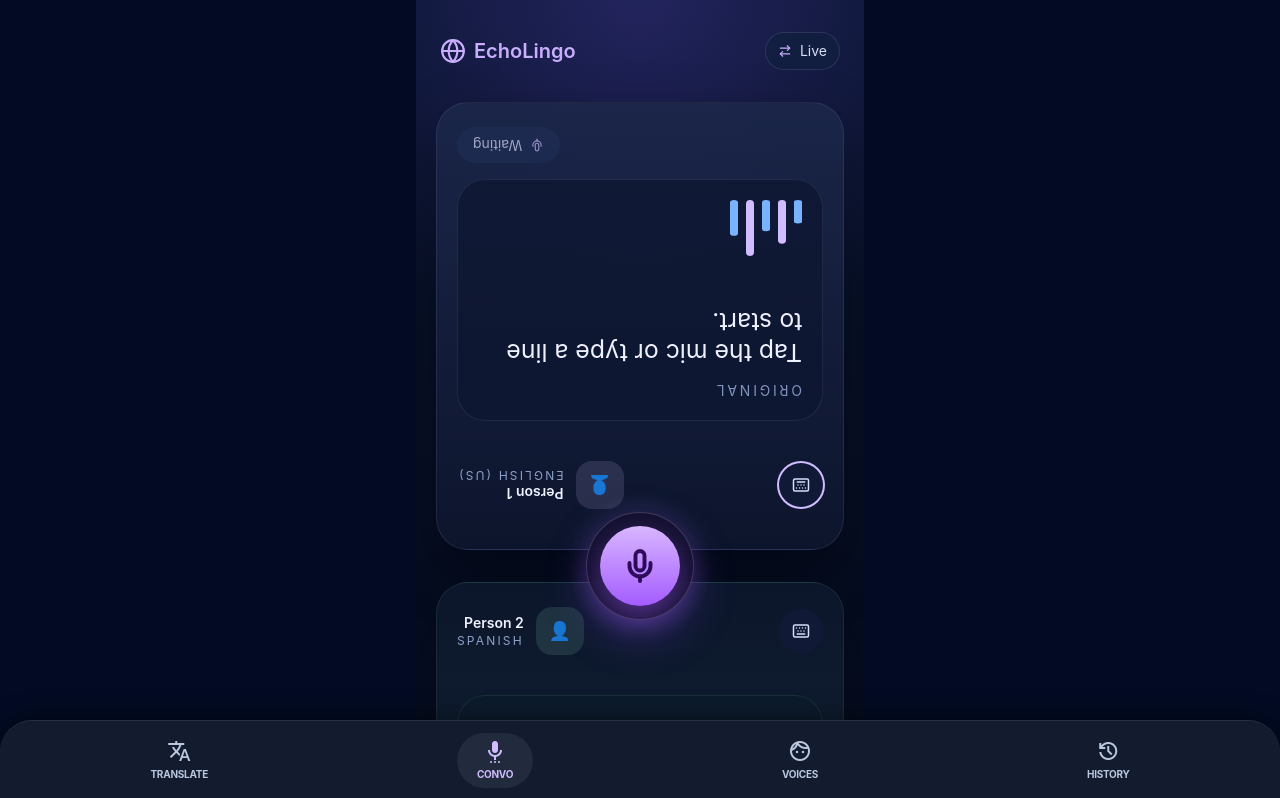
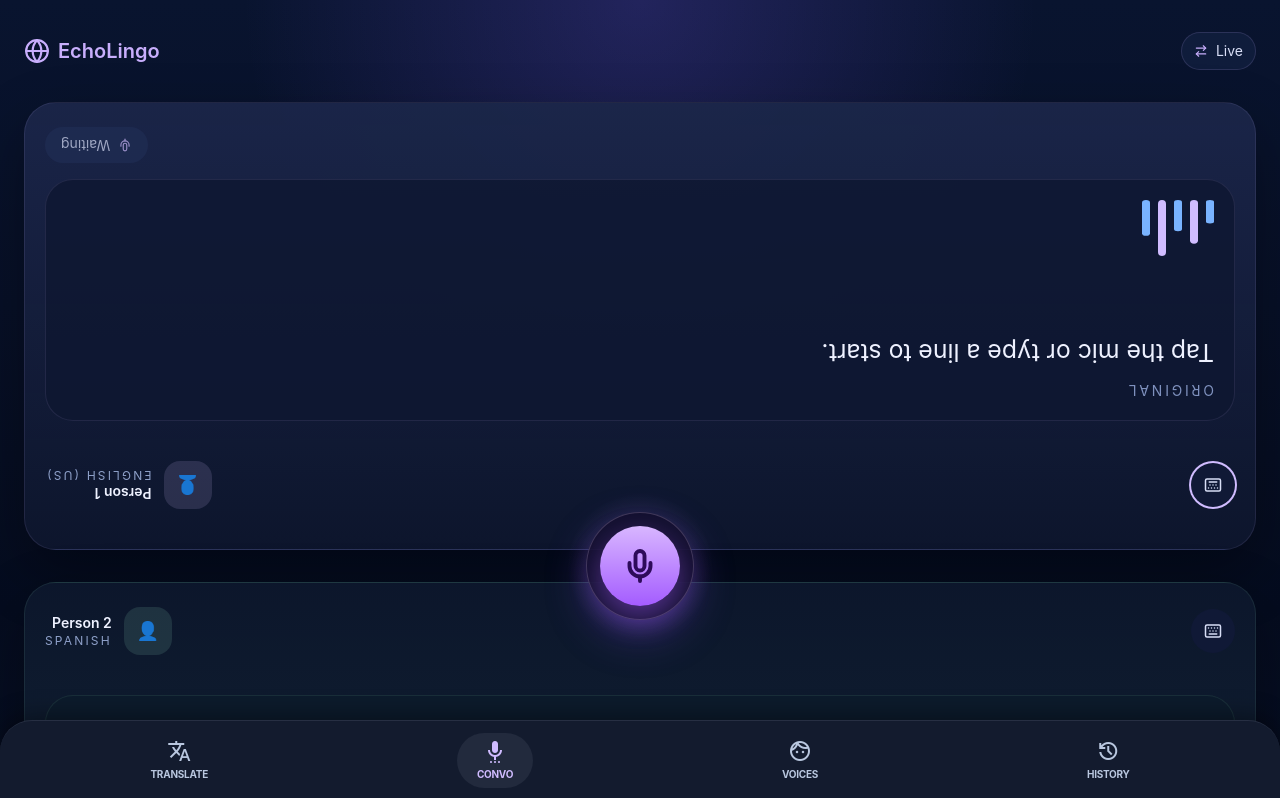
Before and after one commit to LJebry/EchoLingo, a Next.js app: page /conversations in a window 1280 px wide. Shown: the top 798 px of the page. Built offline with nearby package versions, Linux system fonts and the light colour scheme.

Commit message:
Make conversation layout fill viewport

```diff
--- a/src/components/conversation/ConversationPage.tsx
+++ b/src/components/conversation/ConversationPage.tsx
@@ -365,8 +365,8 @@
   }
 
   return (
-    <main className="flex min-h-[calc(100dvh-5rem)] justify-center bg-[#020b23] text-white">
-      <div className="relative min-h-[calc(100dvh-5rem)] w-full max-w-md overflow-hidden bg-[radial-gradient(circle_at_top,rgba(124,92,255,0.22),transparent_28%),linear-gradient(180deg,#09142f_0%,#050c1f_48%,#09142f_100%)]">
+    <main className="min-h-[calc(100dvh-5rem)] bg-[#020b23] text-white">
+      <div className="relative min-h-[calc(100dvh-5rem)] w-full overflow-hidden bg-[radial-gradient(circle_at_top,rgba(124,92,255,0.22),transparent_28%),linear-gradient(180deg,#09142f_0%,#050c1f_48%,#09142f_100%)]">
         <div className="flex items-center justify-between px-4 pt-6 sm:px-6 sm:pt-8">
           <div className="flex items-center gap-2 text-[#c8aefc]">
             <Globe size={26} />
@@ -379,7 +379,7 @@
           </div>
         </div>
 
-        <div className="relative flex min-h-[calc(100dvh-11rem)] flex-col px-4 pb-8 pt-6 sm:px-5 sm:pt-8">
+        <div className="relative flex min-h-[calc(100dvh-11rem)] flex-col px-4 pb-[max(2rem,env(safe-area-inset-bottom))] pt-6 sm:px-6 sm:pt-8">
           <SpeakerPanel
             speaker={speakers[0]}
             content={panelCopy.person1}
```
